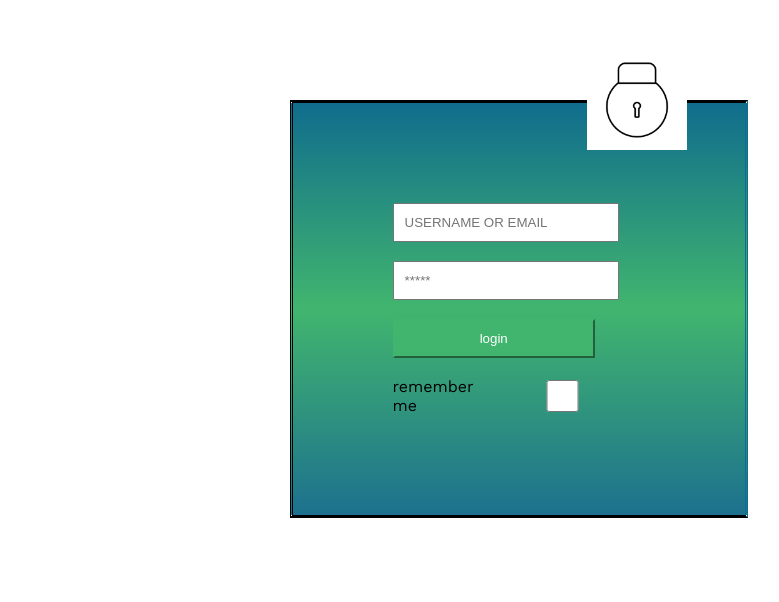
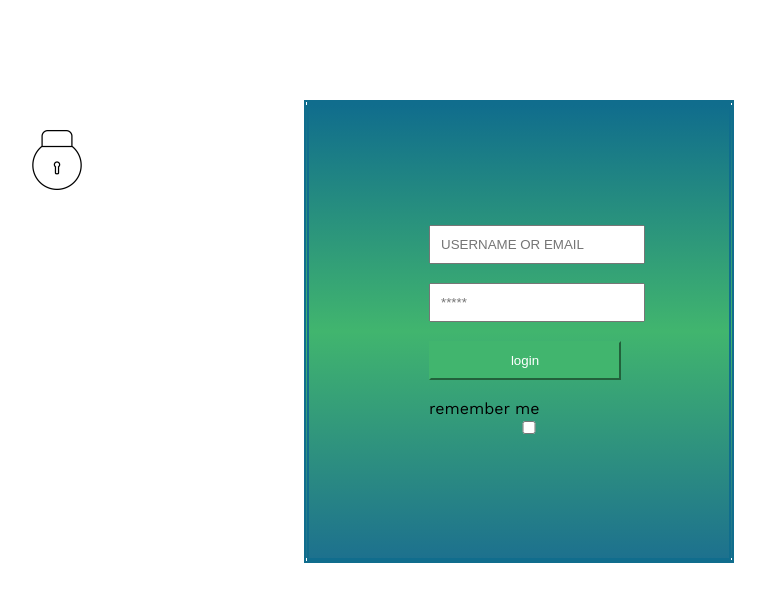
Before and after one commit to BusayoEsther/login, a plain HTML site: page busayo.html in a window 1280 px wide. Shown: the whole page, without its empty margins (121-900 px from the left). Drawn offline with nearby package versions, Linux system fonts and the light colour scheme.

Commit message:
Add files via upload

```diff
--- a/style.css
+++ b/style.css
@@ -4,21 +4,25 @@ body {
 .main {
   margin: 100px auto;
   padding: 50px;
-  background-image: linear-gradient(#106d8d,#41b56e,#1d718e);
-  width: 20%;
-  padding: 100px;
-  border-style: solid double ;
-  border-right-color: #106d8d;
+  background-image: linear-gradient(#106d8d, #41b56e, #1d718e);
+  width: 300px;
+  padding: 60px;
+  border-style: solid double;
+  border-color: #106d8d;
+  border-width: 5px;
 }
+
 .info {
+  padding: 60px;
+  width: 80%;
 }
 .img {
-    width: 100px;
+  width: 80px;
 }
-.image{
-    top: 50px;
+.image {
+  top: 120px;
   position: absolute;
-    margin-left: 700px;
+  margin-left: 110px;
 }
 input {
   padding: 10px;
@@ -30,9 +34,11 @@ input {
   width: 80%;
   color: white;
   border-color: #41b56e;
-
 }
-.checkbox {
-    display: flex;
-    justify-content: space-around;
+@media (max-width: 1500px) {
+  .image {
+    top: 120px;
+    position: absolute;
+    margin-left: 130px;
   }
+}
```
Also changed, not shown: index.html (added, +36 -0 lines). Lines whose indentation alone changed are shown as unchanged.
